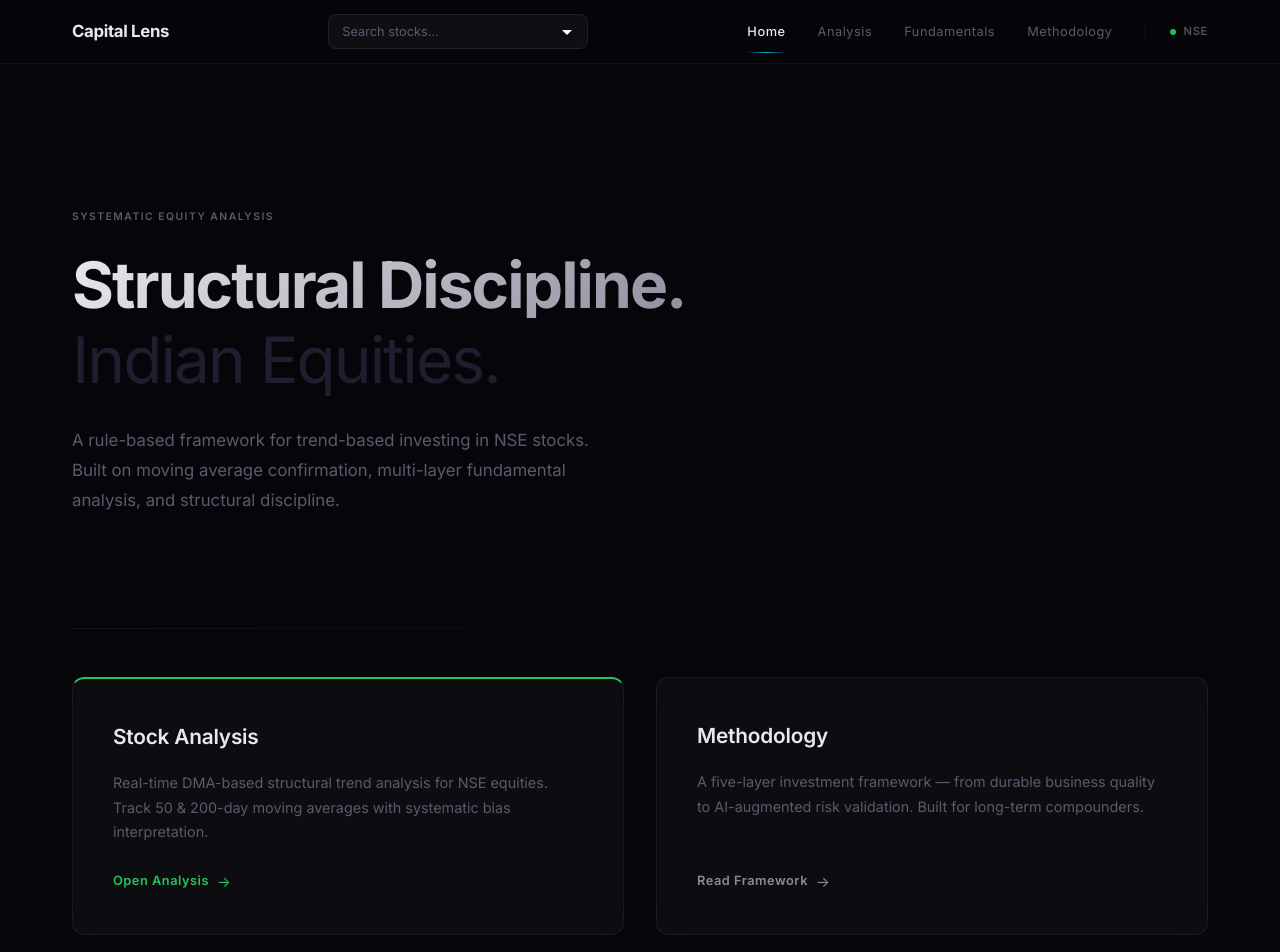
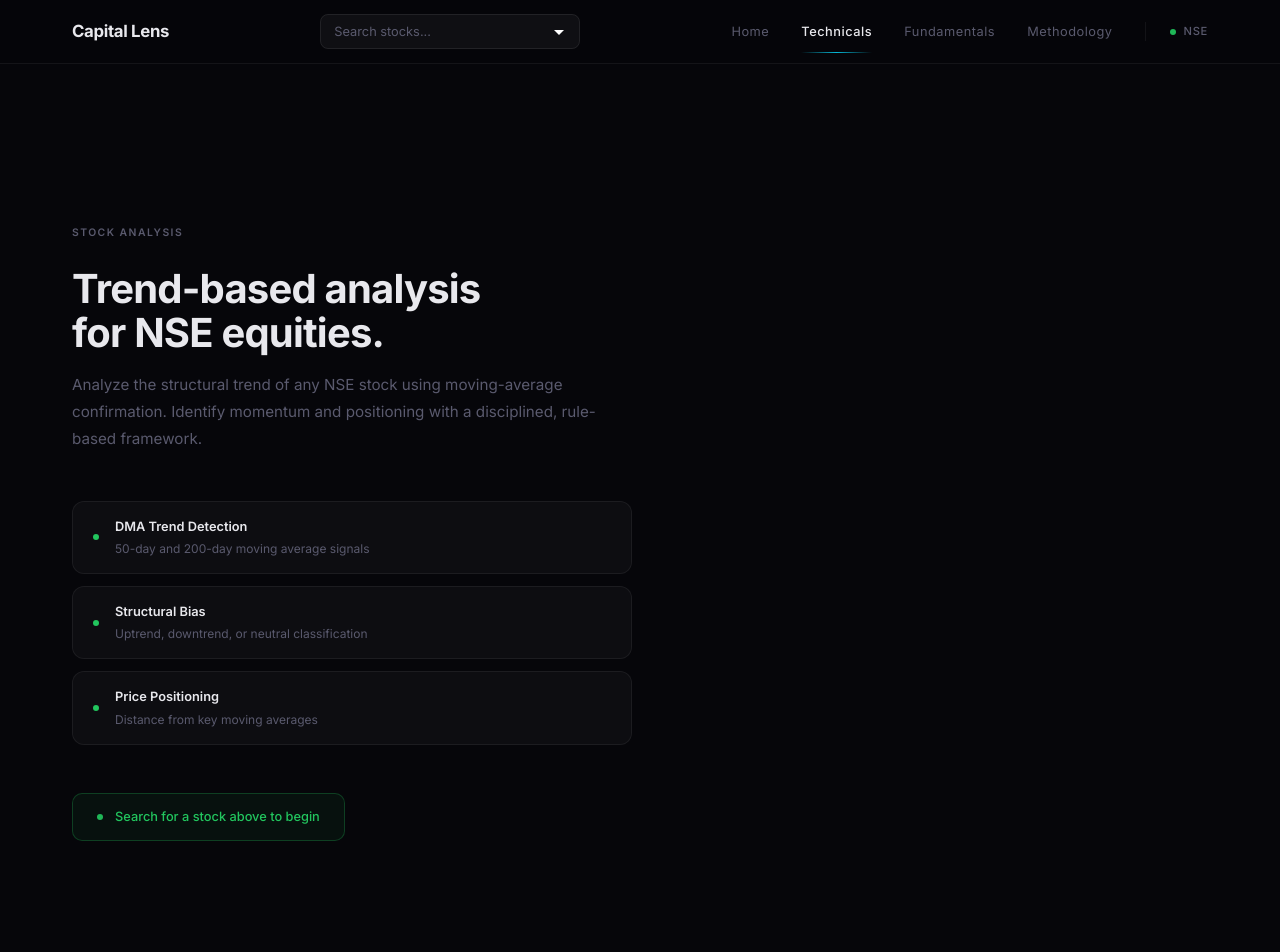
Before and after one commit to iamHeisenberg/Capital-Lens, a React (Vite) app in the folder frontend/: page /technicals in a window 1280 px wide. Before the commit this address led to /. Shown: the top 952 px of the page. Built offline with nearby package versions, Linux system fonts and the light colour scheme.

Commit message:
changed from analysis to technicals

```diff
--- a/frontend/src/app/routes.jsx
+++ b/frontend/src/app/routes.jsx
@@ -1,23 +1,36 @@
-import { Navigate } from 'react-router-dom';
+import { Navigate, useParams } from 'react-router-dom';
 import StockAnalysisPage from '../features/stock-analysis/StockAnalysisPage';
 import MethodologyPage from '../features/methodology/MethodologyPage';
 import HomePage from '../features/home/HomePage';
 import FundamentalsPage from '../features/fundamentals/FundamentalsPage';
 
+/**
+ * Redirects /analysis/:ticker → /technicals/:ticker.
+ * useParams() is the correct way to read dynamic segments in React Router.
+ */
+function RedirectAnalysis() {
+    const { ticker } = useParams();
+    return <Navigate to={ticker ? `/technicals/${ticker}` : '/technicals'} replace />;
+}
+
 const routes = [
     { path: '/', element: <HomePage /> },
 
-    // Analysis — bare route shows default page, :ticker shows data
-    { path: '/analysis', element: <StockAnalysisPage /> },
-    { path: '/analysis/:ticker', element: <StockAnalysisPage /> },
+    // Technicals — canonical routes
+    { path: '/technicals',         element: <StockAnalysisPage /> },
+    { path: '/technicals/:ticker', element: <StockAnalysisPage /> },
 
-    // Fundamentals — same pattern
-    { path: '/fundamentals', element: <FundamentalsPage /> },
+    // Backward-compat redirects — /analysis → /technicals (keep for bookmarks / old links)
+    { path: '/analysis',           element: <Navigate to="/technicals" replace /> },
+    { path: '/analysis/:ticker',   element: <RedirectAnalysis /> },
+
+    // Fundamentals
+    { path: '/fundamentals',         element: <FundamentalsPage /> },
     { path: '/fundamentals/:ticker', element: <FundamentalsPage /> },
 
     { path: '/methodology', element: <MethodologyPage /> },
 
-    // Catch-all: redirect unknown paths to home
+    // Catch-all
     { path: '*', element: <Navigate to="/" replace /> },
 ];
 
--- a/frontend/src/components/layout/Navbar.jsx
+++ b/frontend/src/components/layout/Navbar.jsx
@@ -5,7 +5,7 @@ import GlobalSearchBar from '../search/GlobalSearchBar';
 
 const navLinks = [
     { label: 'Home',         path: '/',            exact: true },
-    { label: 'Analysis',     path: '/analysis'                 },
+    { label: 'Technicals',   path: '/technicals'               },
     { label: 'Fundamentals', path: '/fundamentals'             },
     { label: 'Methodology',  path: '/methodology'              },
 ];
@@ -61,7 +61,7 @@ function Navbar() {
             : location.pathname.startsWith(link.path);
 
     const getNavTarget = (link) => {
-        if (currentTicker && (link.path === '/analysis' || link.path === '/fundamentals')) {
+        if (currentTicker && (link.path === '/technicals' || link.path === '/fundamentals')) {
             return `${link.path}/${currentTicker}`;
         }
         return link.path;
--- a/frontend/src/components/search/GlobalSearchBar.jsx
+++ b/frontend/src/components/search/GlobalSearchBar.jsx
@@ -19,7 +19,7 @@ function GlobalSearchBar() {
         setQuery('');
         // Stay in the user's current section when selecting a new stock
         const isFundamentals = location.pathname.startsWith('/fundamentals');
-        const section = isFundamentals ? 'fundamentals' : 'analysis';
+        const section = isFundamentals ? 'fundamentals' : 'technicals';
         navigate(`/${section}/${option.symbol}`);
     };
 
--- a/frontend/src/components/shared/StockViewToggle.jsx
+++ b/frontend/src/components/shared/StockViewToggle.jsx
@@ -13,7 +13,7 @@ function StockViewToggle({ ticker, current }) {
     if (!ticker) return null;
 
     const tabs = [
-        { label: 'Analysis',     view: 'analysis',     to: `/analysis/${ticker}` },
+        { label: 'Technicals',   view: 'analysis',     to: `/technicals/${ticker}` },
         { label: 'Fundamentals', view: 'fundamentals', to: `/fundamentals/${ticker}` },
     ];
 
--- a/frontend/src/features/home/HomePage.jsx
+++ b/frontend/src/features/home/HomePage.jsx
@@ -4,10 +4,10 @@ import PageLayout from '../../components/layout/PageLayout';
 
 const features = [
     {
-        title: 'Stock Analysis',
+        title: 'Technicals',
         description: 'Real-time DMA-based structural trend analysis for NSE equities. Track 50 & 200-day moving averages with systematic bias interpretation.',
-        path: '/analysis',
-        cta: 'Open Analysis',
+        path: '/technicals',
+        cta: 'Open Technicals',
         accent: '#22c55e',
     },
     {
--- a/frontend/src/features/stock-analysis/StockAnalysisPage.jsx
+++ b/frontend/src/features/stock-analysis/StockAnalysisPage.jsx
@@ -99,7 +99,7 @@ function StockAnalysisPage() {
             >
                 <Box>
                     <Typography variant="h6" sx={{ mb: 0.5 }}>
-                        CURRENT ANALYSIS
+                        TECHNICALS
                     </Typography>
                     <Typography
                         sx={{
```
